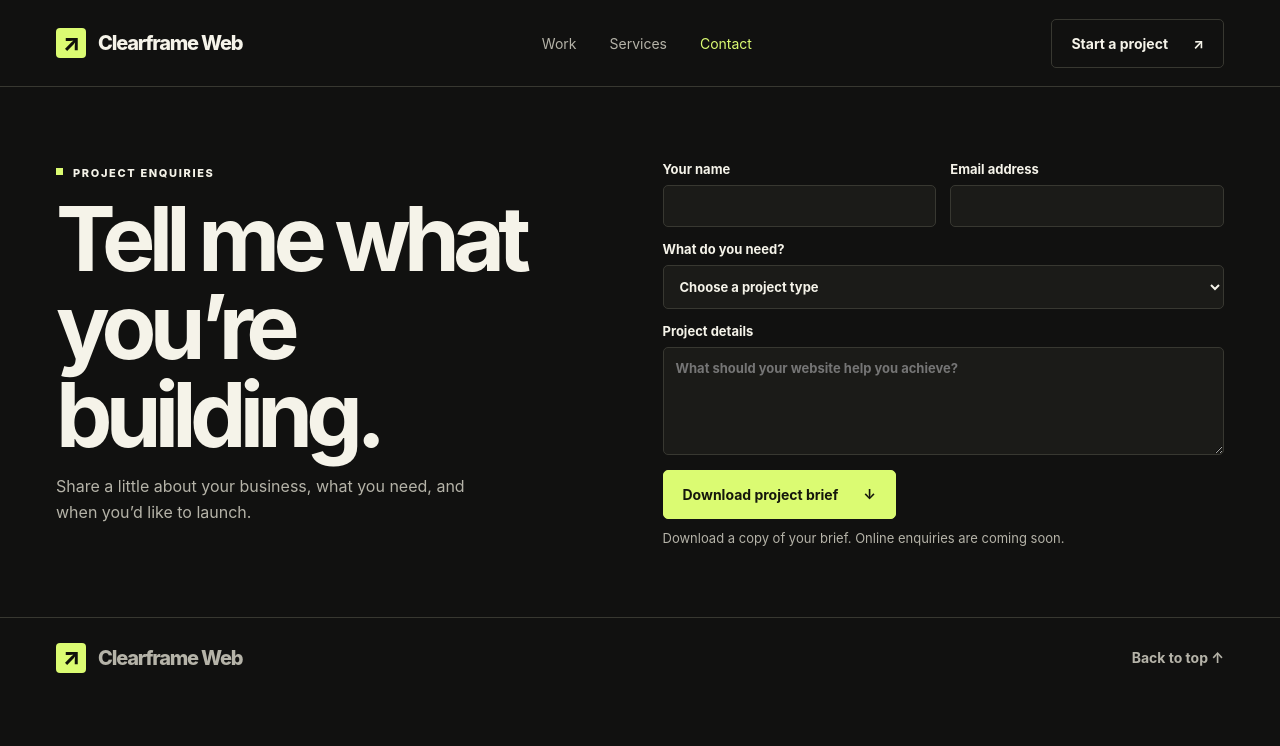
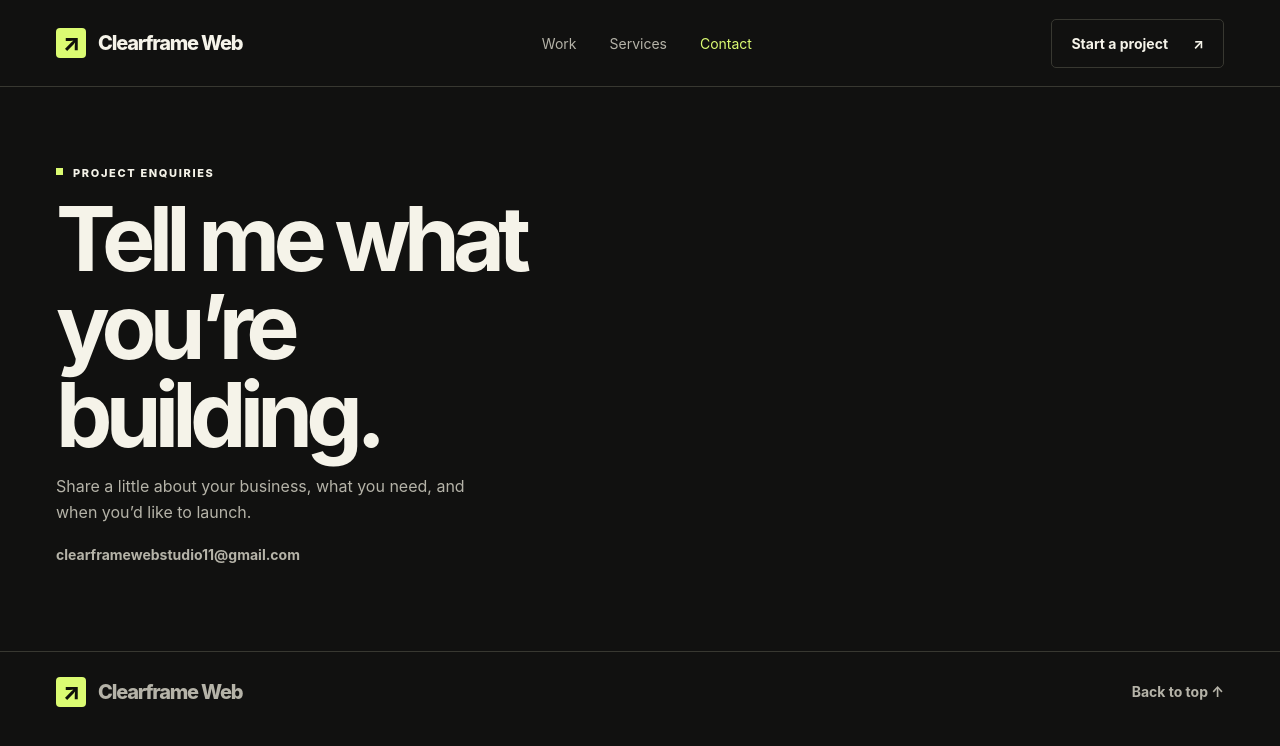
Before and after one commit to coolgames64/clearframe-web, a plain HTML site: page contact.html in a window 1280 px wide. Drawn offline with Linux system fonts and the light colour scheme.

Commit message:
Add Clearframe Web’s enquiry email to Contact

```diff
--- a/contact.html
+++ b/contact.html
@@ -3,7 +3,7 @@
 <head>
 <meta charset="utf-8">
 <meta name="viewport" content="width=device-width, initial-scale=1">
-<meta name="description" content="Put together a website project brief for Clearframe Web.">
+<meta name="description" content="Email Clearframe Web or prepare a website project enquiry.">
 <meta name="theme-color" content="#111110">
 <title>Contact | Clearframe Web</title>
 <link rel="stylesheet" href="site.css">
@@ -12,6 +12,6 @@
 <a href="#main" class="skip button">Skip to content</a>
 <div class="top"><header class="wrap"><a class="brand" href="index.html"><span class="mark" aria-hidden="true">↗</span>Clearframe Web</a><nav aria-label="Main navigation"><a href="work.html">Work</a><a href="services.html">Services</a><a href="contact.html" aria-current="page">Contact</a></nav><a class="button outline" href="contact.html">Start a project <span aria-hidden="true">↗</span></a></header></div>
 <main id="main">
-<section class="contact wrap interior" id="contact"><div class="contact-grid"><div><span class="eyebrow">Project enquiries</span><h1>Tell me what you’re building.</h1><p>Share a little about your business, what you need, and when you’d like to launch.</p></div><form id="brief"><div class="fields"><label>Your name<input name="name" autocomplete="name" required maxlength="100"></label><label>Email address<input name="email" type="email" autocomplete="email" required maxlength="254"></label><label class="full">What do you need?<select name="kind" required><option value="">Choose a project type</option><option>Business website</option><option>Online store</option><option>Landing page</option><option>Something else</option></select></label><label class="full">Project details<textarea name="details" required maxlength="6000" placeholder="What should your website help you achieve?"></textarea></label></div><button class="button" id="form-button">Download project brief <span aria-hidden="true">↓</span></button><p id="form-status" role="status">Download a copy of your brief. Online enquiries are coming soon.</p></form></div></section>
+<section class="contact wrap interior" id="contact"><div class="contact-grid"><div><span class="eyebrow">Project enquiries</span><h1>Tell me what you’re building.</h1><p>Share a little about your business, what you need, and when you’d like to launch.</p><p><a class="textlink" id="enquiry-email" href="mailto:clearframewebstudio11@gmail.com">clearframewebstudio11@gmail.com</a></p></div><form id="brief" hidden><div class="fields"><label>Your name<input name="name" autocomplete="name" required maxlength="100"></label><label>Email address<input name="email" type="email" autocomplete="email" required maxlength="254"></label><label class="full">What do you need?<select name="kind" required><option value="">Choose a project type</option><option>Business website</option><option>Online store</option><option>Landing page</option><option>Something else</option></select></label><label class="full">Project details<textarea name="details" required maxlength="6000" placeholder="What should your website help you achieve?"></textarea></label></div><div class="actions"><button class="button" type="submit">Open email draft <span aria-hidden="true">↗</span></button><button class="button outline" id="download-brief" type="button">Download brief <span aria-hidden="true">↓</span></button></div><p id="form-status" role="status">Your email app opens with your brief ready to send.</p></form></div></section>
 </main><div class="foot"><footer class="wrap"><a class="brand" href="index.html"><span class="mark" aria-hidden="true">↗</span>Clearframe Web</a><a class="textlink" href="#top">Back to top ↑</a></footer></div><script src="contact.js" defer></script>
 </body></html>
```
